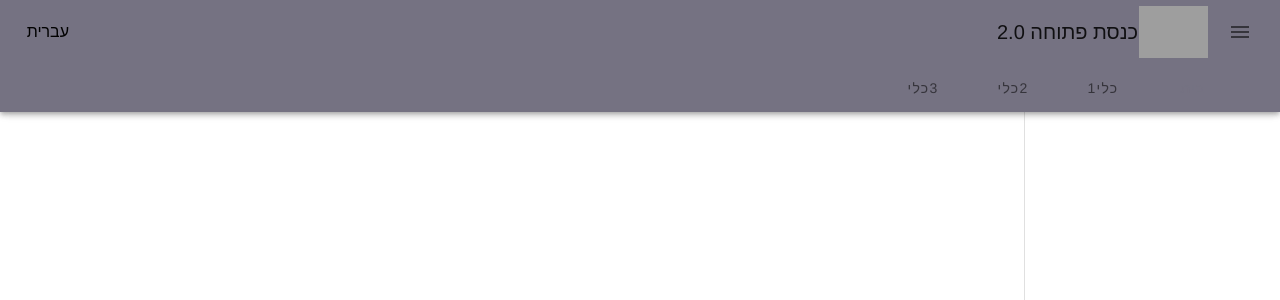
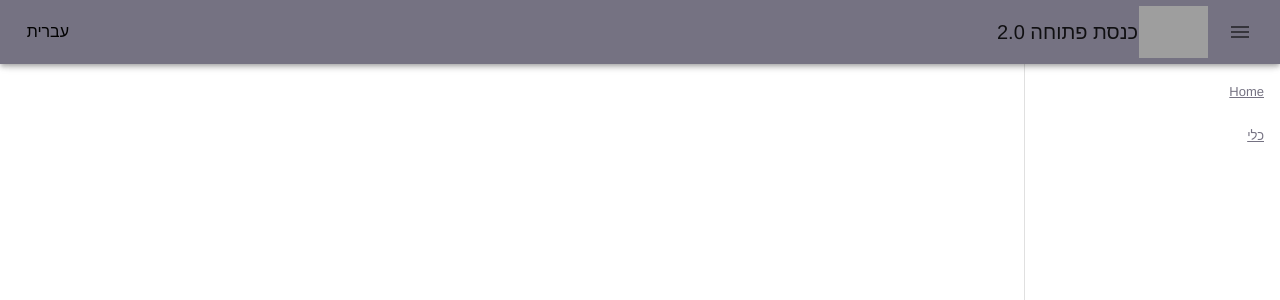
Before and after one commit to hasadna/ok2-frontend, a Vue app: page / in a window 1280 px wide. Shown: the top 300 px of the page. Built offline with nearby package versions, Linux system fonts and the light colour scheme; grey boxes are pictures that could not be loaded.

Commit message:
add drawer in home page

```diff
--- a/src/App.vue
+++ b/src/App.vue
@@ -1,12 +1,20 @@
 <template>
   <v-app>
-    <v-navigation-drawer app clipped right>
-      <!-- -->
+    <v-navigation-drawer app clipped right v-model="isDrawer">
+     <v-list nav dense>
+        <v-list-item-group>
+          <v-list-item v-for="menu in menus"  v-bind:key="menu.link">
+            <router-link :to="{path:menu.link}" >
+            <v-list-item-title >{{menu.name}}</v-list-item-title>
+            </router-link>
+          </v-list-item>
+        </v-list-item-group>
+     </v-list>
     </v-navigation-drawer>
 
     <v-app-bar app color="primary" clipped-right>
       <div class="d-flex align-center">
-        <v-app-bar-nav-icon></v-app-bar-nav-icon>
+        <v-app-bar-nav-icon  @click.stop="isDrawer = !isDrawer"></v-app-bar-nav-icon>
         <v-img
           alt="Logo"
           class="shrink mr-2"
@@ -22,14 +30,7 @@
 
       <v-menu bottom right></v-menu>
 
-      <template v-slot:extension>
-        <v-tabs align-with-title>
-          <v-tab router to="/">{{ $language.common.home }}</v-tab>
-          <v-tab>כלי1</v-tab>
-          <v-tab>2כלי</v-tab>
-          <v-tab>3כלי</v-tab>
-        </v-tabs>
-      </template>
+
 
       <div>
         <select @change="onLanguageChange($event)" :value="selectedLanguage">
@@ -67,7 +68,12 @@ export default {
   },
 
   data: () => ({
-    selectedLanguage: Localizer.instance.languageName
+    selectedLanguage: Localizer.instance.languageName,
+    isDrawer: true,
+    menus:[
+      {name:'Home', link:'/'},
+      {name:'כלי', link:'/tool1'},
+    ]
   }),
 
   methods: {
```
